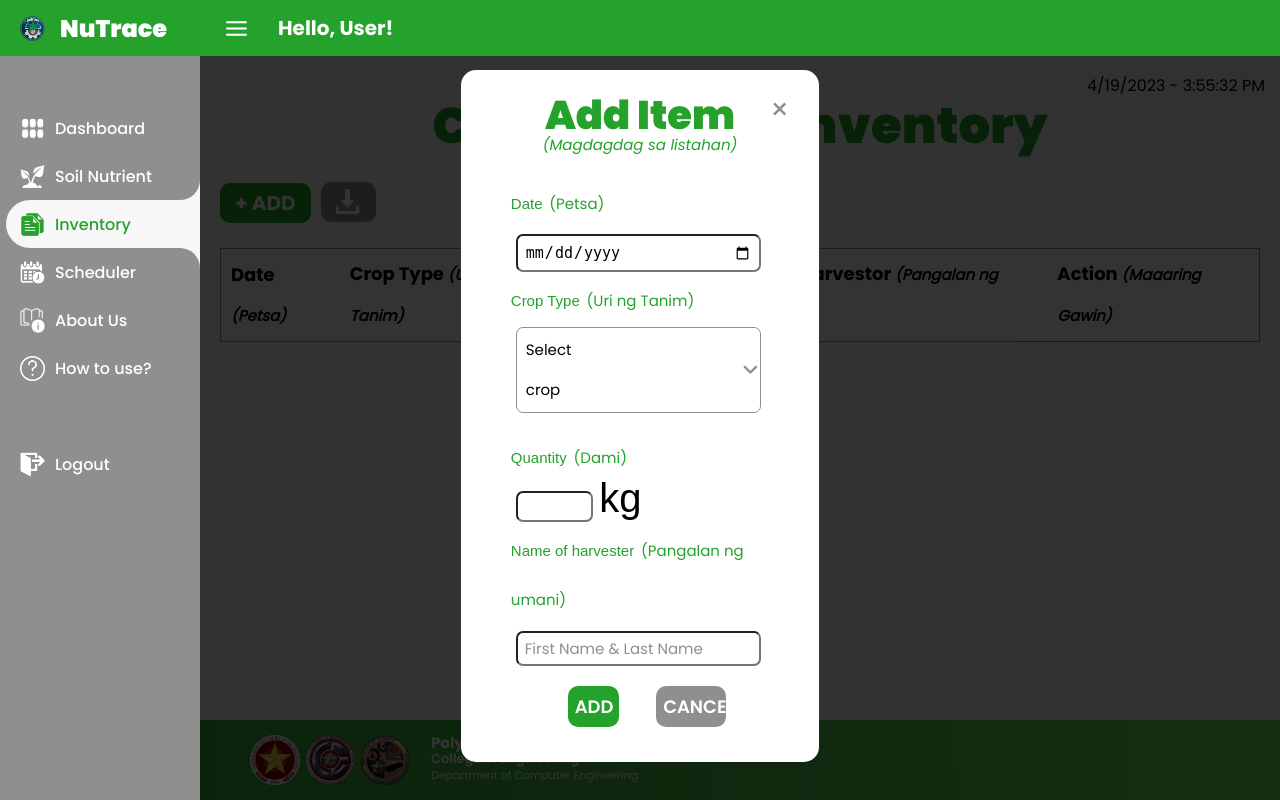
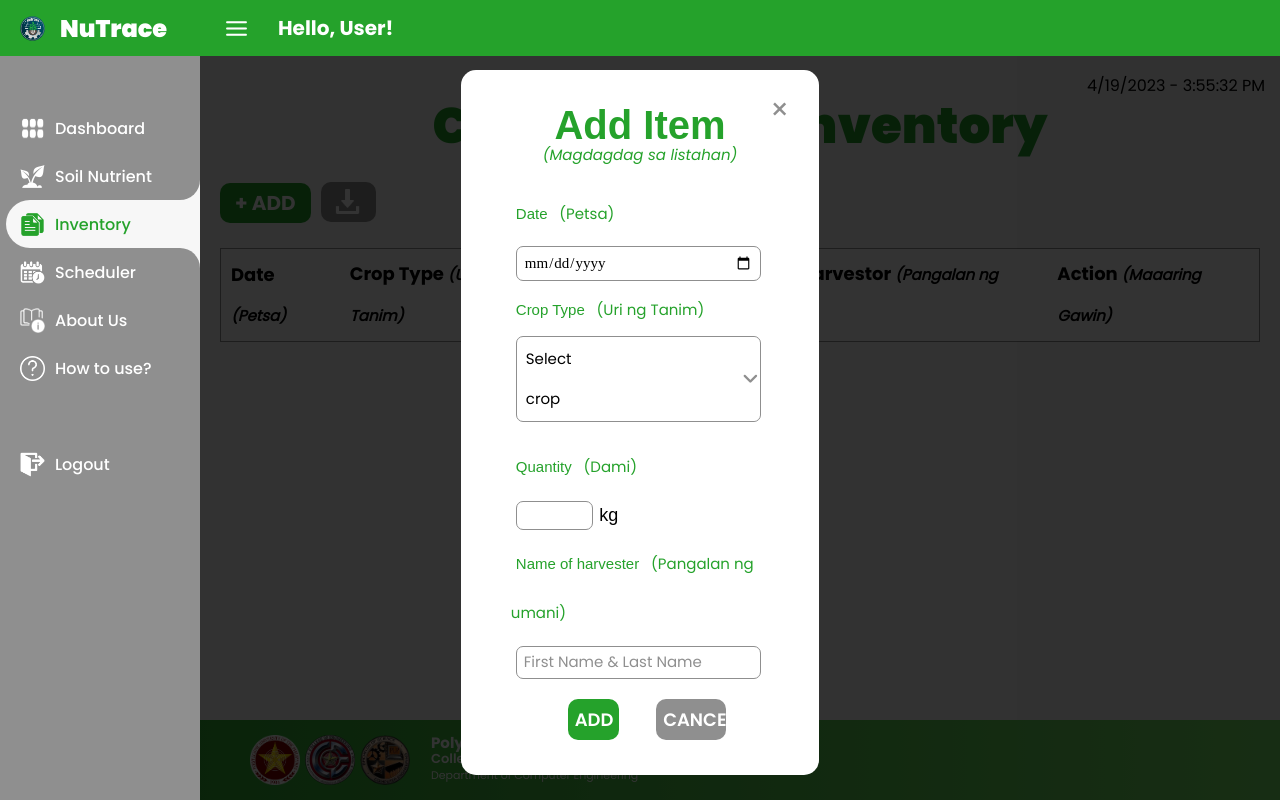
Before and after one commit to kreazze/NuTrace, a PHP site: page /client/inventory.html in a window 1280 px wide, after a click on "+ ADD". Run offline with PHP 8.4, Linux system fonts and the light colour scheme; lists and menus that the app fills with data are empty.

Commit message:
css update
css update

```diff
--- a/client/inventory.css
+++ b/client/inventory.css
@@ -278,13 +278,10 @@ body {
 /*pop up*/
 h2 {
 	text-align: center;
-<<<<<<< Updated upstream
 	font-family: 'Poppins-Black';
 	font-size: 50px;
-=======
 	font-family: "poppins black", sans-serif;
 	font-size: 40px;
->>>>>>> Stashed changes
 	margin-top: 10px;
 	margin-bottom: 10px;
 }
@@ -432,7 +429,6 @@ h3 {
 .option .option-text{
     font-size: 15px;
     color: black;
-<<<<<<< Updated upstream
 	margin-top: 5px;
 	margin-bottom: 5px;
 	font-family: 'Poppins-Regular';
@@ -440,7 +436,6 @@ h3 {
 form label {
 	font-size: 18px;
 	font-family: 'Poppins-SemiBold';
-=======
 	margin-top: -10px;
 	margin-bottom: -10px;
 	font-family: "poppins";
@@ -448,7 +443,6 @@ form label {
 form label {
 	font-size: 15px;
 	font-family: "poppins semibold", sans-serif;
->>>>>>> Stashed changes
 	padding-left: 5px;
 }
 
@@ -458,13 +452,10 @@ form label {
 }
 input[type=text], [type=date], select {
 	width: 95%;
-<<<<<<< Updated upstream
 	font-family: 'Poppins-Regular';
 	padding: 12px;
-=======
 	font-family: "poppins";
 	padding: 7px;
->>>>>>> Stashed changes
 	border: 1px solid #8F8F8F;
 	border-radius: 7px;
 	box-sizing: border-box;
@@ -480,13 +471,10 @@ input[type=text], [type=date], select {
 }
 .qty input[type=text] {
 	width: 30%;
-<<<<<<< Updated upstream
 	font-family: 'Poppins-Regular';
 	padding: 8px 12px;
-=======
 	font-family: "poppins", sans-serif;
 	padding: 5px;
->>>>>>> Stashed changes
 	border: 1px solid #8F8F8F;
 	border-radius: 7px;
 	box-sizing: border-box;
@@ -496,13 +484,10 @@ input[type=text], [type=date], select {
 .qty .unit {
 	margin-left: 6px;
 	color: black;
-<<<<<<< Updated upstream
 	font-size: 20px;
 	font-family: 'Poppins-SemiBold';
-=======
 	font-size: 18px;
 	font-family: "poppins", sans-serif;
->>>>>>> Stashed changes
 }
 
 /* inventory content */
```
